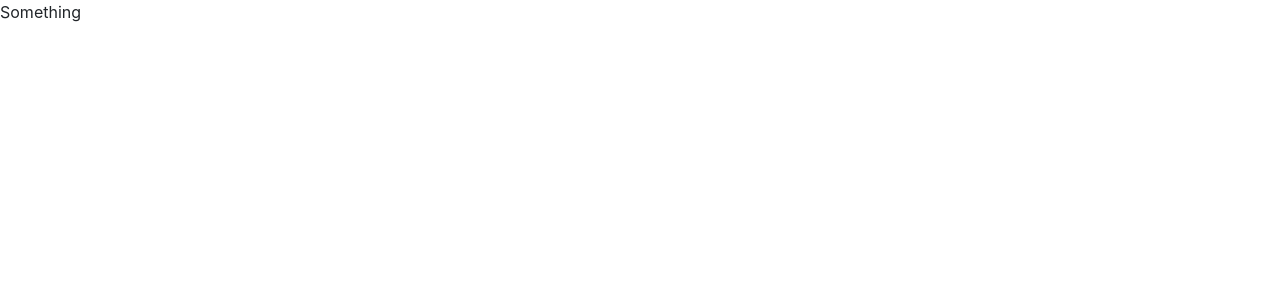
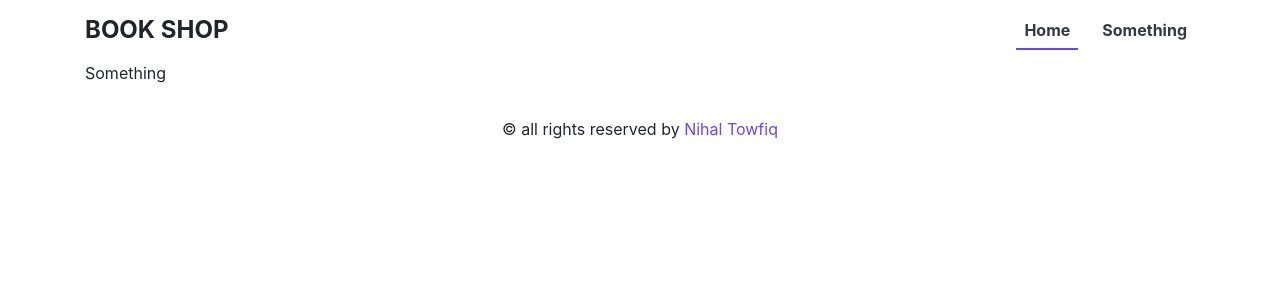
Before and after one commit to nihaltowfiq/book-shop, a React (Create React App) app: page / in a window 1280 px wide. Shown: the top 300 px of the page. Built offline with nearby package versions, Linux system fonts and the light colour scheme.

Commit message:
layouts & initial folder-stucture done

```diff
--- a/package.json
+++ b/package.json
@@ -1,5 +1,5 @@
 {
-    "name": "book-shop-client",
+    "name": "book-shop-frontend",
     "version": "0.1.0",
     "author": {
         "name": "Nihal Towfiq",
@@ -17,7 +17,7 @@
         "@types/react-dom": "^17.0.0",
         "@types/react-router-dom": "^5.1.8",
         "@types/styled-components": "^5.1.11",
-        "bootstrap": "^5.0.2",
+        "bootstrap": "4.6.0",
         "react": "^17.0.2",
         "react-bootstrap": "^1.6.1",
         "react-dom": "^17.0.2",
--- /dev/null
+++ b/src/components/others/Layouts/Footer.tsx
@@ -0,0 +1,32 @@
+import { FC } from 'react';
+import styled from 'styled-components';
+
+export const Footer: FC<PropsType> = ({ show }) => {
+    if (show) {
+        return (
+            <Wrapper>
+                <p>
+                    &copy; all rights reserved by{' '}
+                    <a
+                        href="https://github.com/nihaltowfiq"
+                        target="_blank"
+                        rel="noopener noreferrer"
+                    >
+                        Nihal Towfiq
+                    </a>
+                </p>
+            </Wrapper>
+        );
+    }
+
+    return null;
+};
+
+interface PropsType {
+    show: boolean;
+}
+
+const Wrapper = styled.section`
+    padding: 2rem 0;
+    text-align: center;
+`;
--- /dev/null
+++ b/src/components/others/Layouts/Header.tsx
@@ -0,0 +1,65 @@
+import { FC } from 'react';
+import { Container } from 'react-bootstrap';
+import { NavLink } from 'react-router-dom';
+import styled from 'styled-components';
+
+export const Header: FC<PropsType> = ({ isNav }) => {
+    return (
+        <Container>
+            <NavBar>
+                <div className="Logo">
+                    <h4 className="mb-0 font-weight-bold">BOOK SHOP</h4>
+                </div>
+
+                {isNav && (
+                    <Navigation>
+                        <li>
+                            <NavLink to="/" activeClassName="active">
+                                Home
+                            </NavLink>
+                        </li>
+                        <li>
+                            <NavLink to="/something">Something</NavLink>
+                        </li>
+                    </Navigation>
+                )}
+            </NavBar>
+        </Container>
+    );
+};
+
+interface PropsType {
+    isNav: boolean;
+}
+
+const NavBar = styled.nav`
+    display: flex;
+    align-items: center;
+    justify-content: space-between;
+    flex-wrap: nowrap;
+    padding: 1rem 0;
+`;
+
+const Navigation = styled.ul`
+    margin: 0;
+    padding: 0;
+
+    li {
+        list-style-type: none;
+        display: inline-block;
+        margin-right: 1rem;
+
+        &:last-child {
+            margin-right: 0;
+        }
+        a {
+            color: var(--dark);
+            text-decoration: none;
+            font-weight: 700;
+            padding: 0.5rem;
+        }
+        .active {
+            border-bottom: 2px solid var(--primary);
+        }
+    }
+`;
--- /dev/null
+++ b/src/components/others/Layouts/MainLayout.tsx
@@ -0,0 +1,26 @@
+import { FC, Fragment } from 'react';
+import { Container } from 'react-bootstrap';
+import { Footer, Header } from '..';
+
+export const MainLayout: FC<PropsType> = ({
+    isNav = true,
+    isFooter = true,
+    children,
+}) => {
+    return (
+        <Fragment>
+            <header>
+                <Header isNav={isNav} />
+            </header>
+            <main>
+                <Container>{children}</Container>
+            </main>
+            <Footer show={isFooter} />
+        </Fragment>
+    );
+};
+
+interface PropsType {
+    isNav?: boolean;
+    isFooter?: boolean;
+}
--- /dev/null
+++ b/src/components/others/Layouts/index.ts
@@ -0,0 +1,3 @@
+export * from './Footer';
+export * from './Header';
+export * from './MainLayout';
--- /dev/null
+++ b/src/components/others/index.ts
@@ -0,0 +1 @@
+export * from './Layouts';
--- a/src/index.scss
+++ b/src/index.scss
@@ -1,4 +1,4 @@
-@import '~bootstrap/scss/bootstrap';
+@import './scss/bootstrap.scss';
 
 * {
     margin: 0;
@@ -13,7 +13,6 @@ body {
     -moz-osx-font-smoothing: grayscale;
 }
 
-code {
-    font-family: source-code-pro, Menlo, Monaco, Consolas, 'Courier New',
-        monospace;
+.font-weight-semibold {
+    font-weight: 600 !important;
 }
--- a/src/pages/Home.tsx
+++ b/src/pages/Home.tsx
@@ -1,5 +1,6 @@
 import { FC } from 'react';
+import { MainLayout } from '../components/others';
 
 export const Home: FC = () => {
-    return <div>Something</div>;
+    return <MainLayout>Something</MainLayout>;
 };
--- /dev/null
+++ b/src/scss/bootstrap.scss
@@ -0,0 +1,4 @@
+$primary: #6946f4;
+$light: #f1f1f1;
+
+@import '~bootstrap/scss/bootstrap';
```
Also changed, not shown: 1 other file (tests, documents, lock files or other folders).
